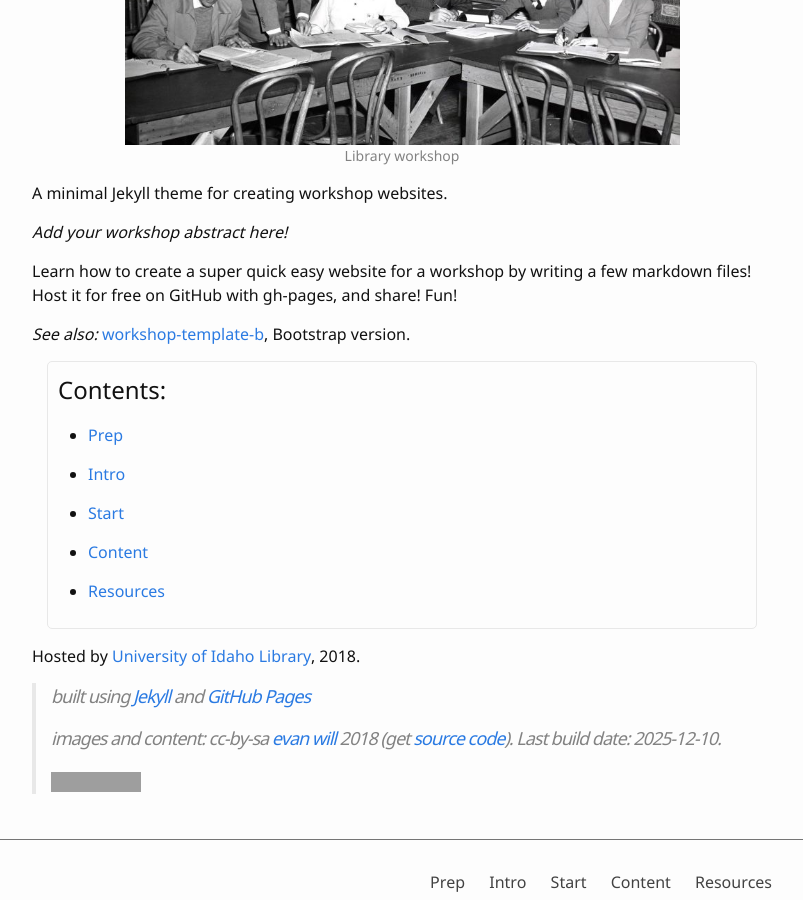
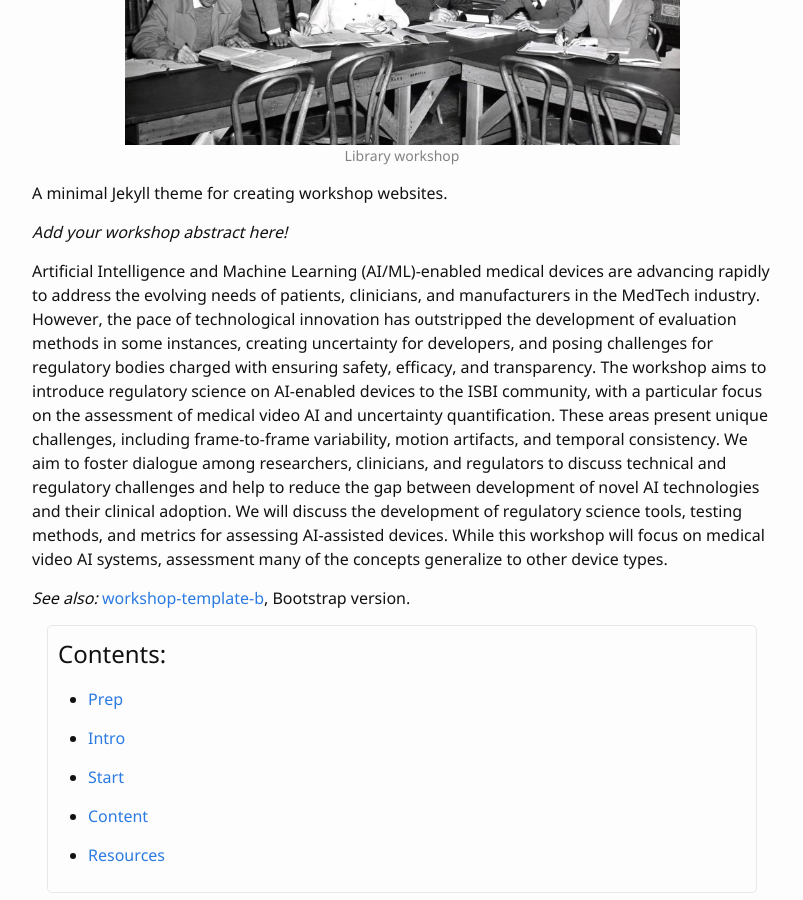
Before and after one commit to FengYang-FDA2023/Medical-Video-Assessment--ISBI2026, a Jekyll site: the page built from index.md, in a window 1280 px wide and 900 px high, scrolled down 298 px. Shown: the whole window, without its empty margins (238-1041 px from the left). Built offline with Jekyll 4.4.1, drawn with Linux system fonts in a browser that asks for light colours; our own code applies the rules of GitHub Pages for plain Markdown files; grey boxes are pictures that could not be loaded.

Commit message:
Revise index.md for medical video AI workshop
Updated the title and content to focus on medical video AI assessment and uncertainty quantification.

```diff
--- a/index.md
+++ b/index.md
@@ -1,5 +1,5 @@
 ---
-title: Home
+title: Medical Video AI Assessment and Uncertainty Quantification: Bridging Research and Practice
 ---
 
 # Workshop Template!
@@ -10,9 +10,9 @@ A minimal Jekyll theme for creating workshop websites.
 
 *Add your workshop abstract here!*
 
-Learn how to create a super quick easy website for a workshop by writing a few markdown files!
-Host it for free on GitHub with gh-pages, and share!
-Fun!
+Artificial Intelligence and Machine Learning (AI/ML)-enabled medical devices are advancing rapidly to address the evolving needs of patients, clinicians, and manufacturers in the MedTech industry.  However, the pace of technological innovation has outstripped the development of evaluation methods in some instances, creating uncertainty for developers, and posing challenges for regulatory bodies charged with ensuring safety, efficacy, and transparency.
+The workshop aims to introduce regulatory science on AI-enabled devices to the ISBI community, with a particular focus on the assessment of medical video AI and uncertainty quantification. These areas present unique challenges, including frame-to-frame variability, motion artifacts, and temporal consistency. We aim to foster dialogue among researchers, clinicians, and regulators to discuss technical and regulatory challenges and help to reduce the gap between development of novel AI technologies and their clinical adoption. We will discuss the development of regulatory science tools, testing methods, and metrics for assessing AI-assisted devices.
+While this workshop will focus on medical video AI systems, assessment many of the concepts generalize to other device types.
 
 *See also:* [workshop-template-b](https://evanwill.github.io/workshop-template-b/), Bootstrap version.
 
```
